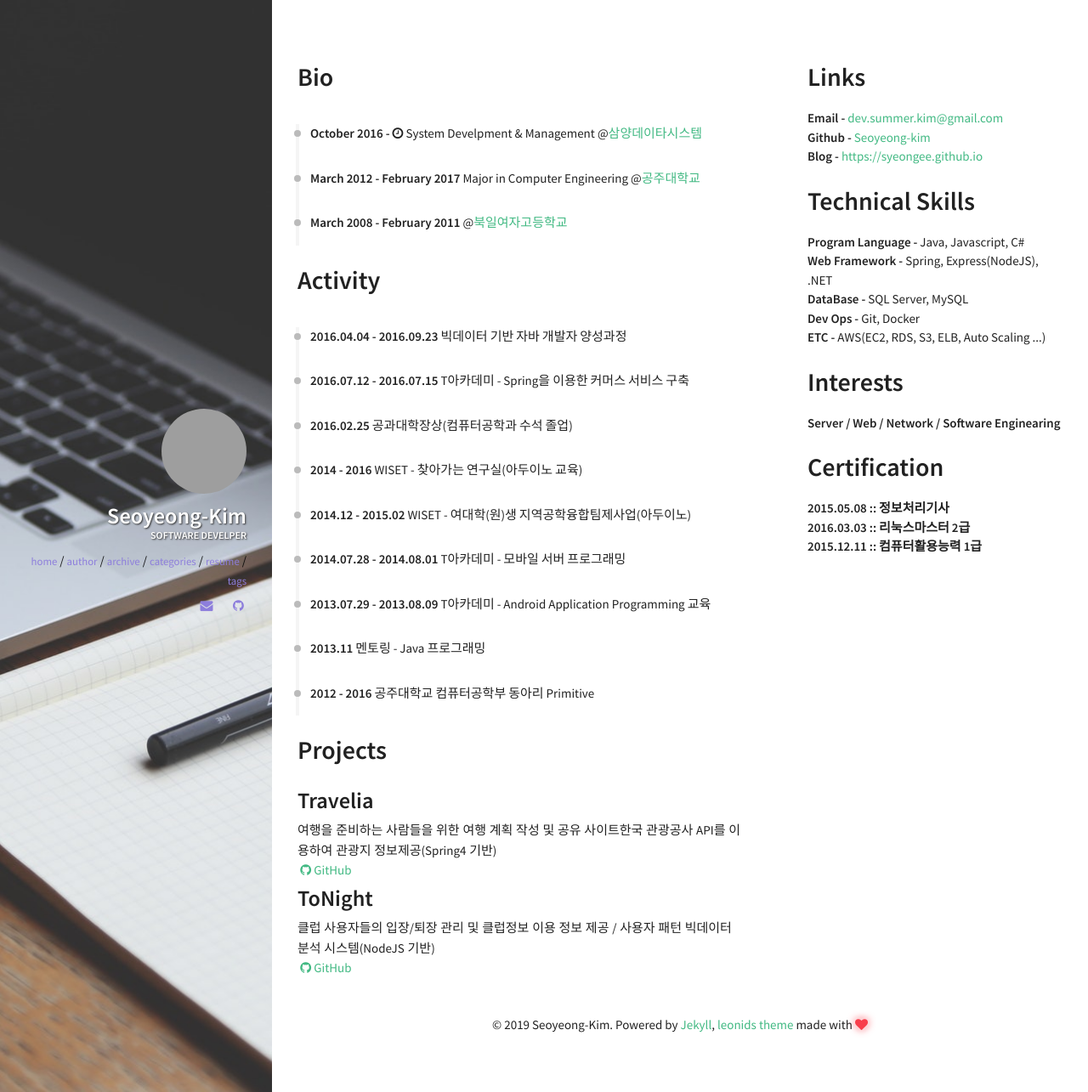
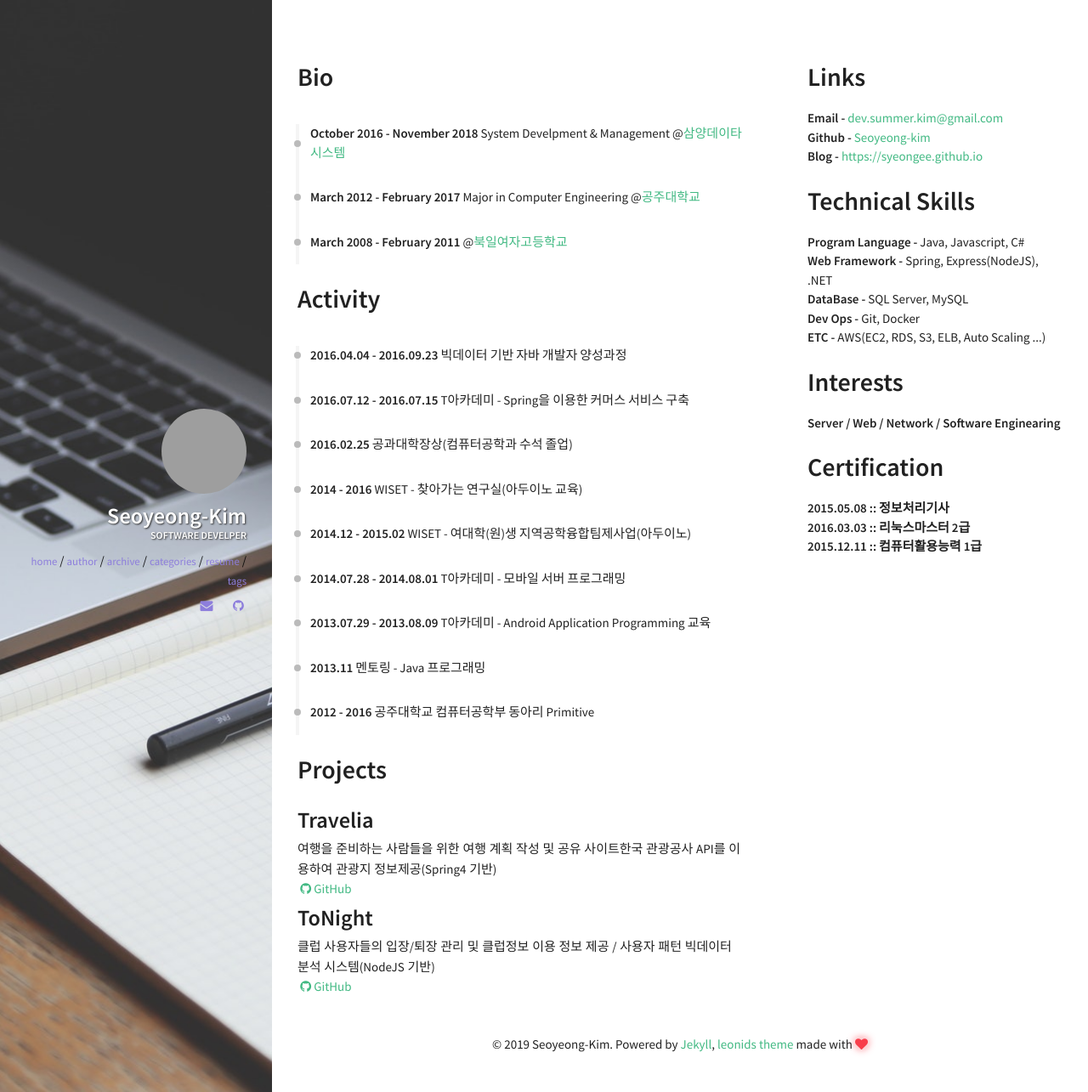
Before and after one commit to Seoyeong-Kim/Seoyeong-Kim.github.io, a Jekyll site: the page built from resume.html, in a window 1280 px wide. Shown: the whole page at 85% size. Built offline with Jekyll 4.4.1, drawn with Linux system fonts in a browser that asks for light colours.

Commit message:
이력 변경

```diff
--- a/_data/index/careers.yml
+++ b/_data/index/careers.yml
@@ -7,7 +7,7 @@
 #  job: Programming Internship
 
 - name: 삼양데이타시스템
-  date: October 2016  - <i class="fa fa-clock-o" aria-hidden="true" title="Until Now"></i>
+  date: October 2016  - November 2018
   job: System Develpment & Management
 
 - name: 공주대학교
```
